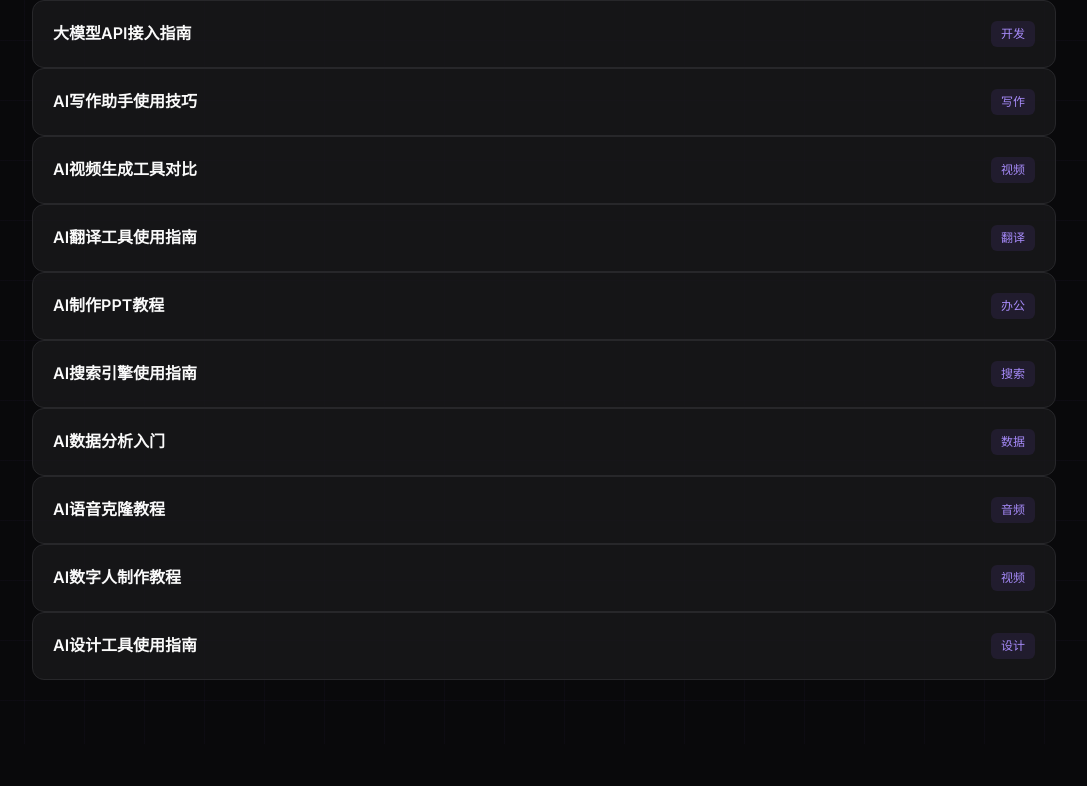
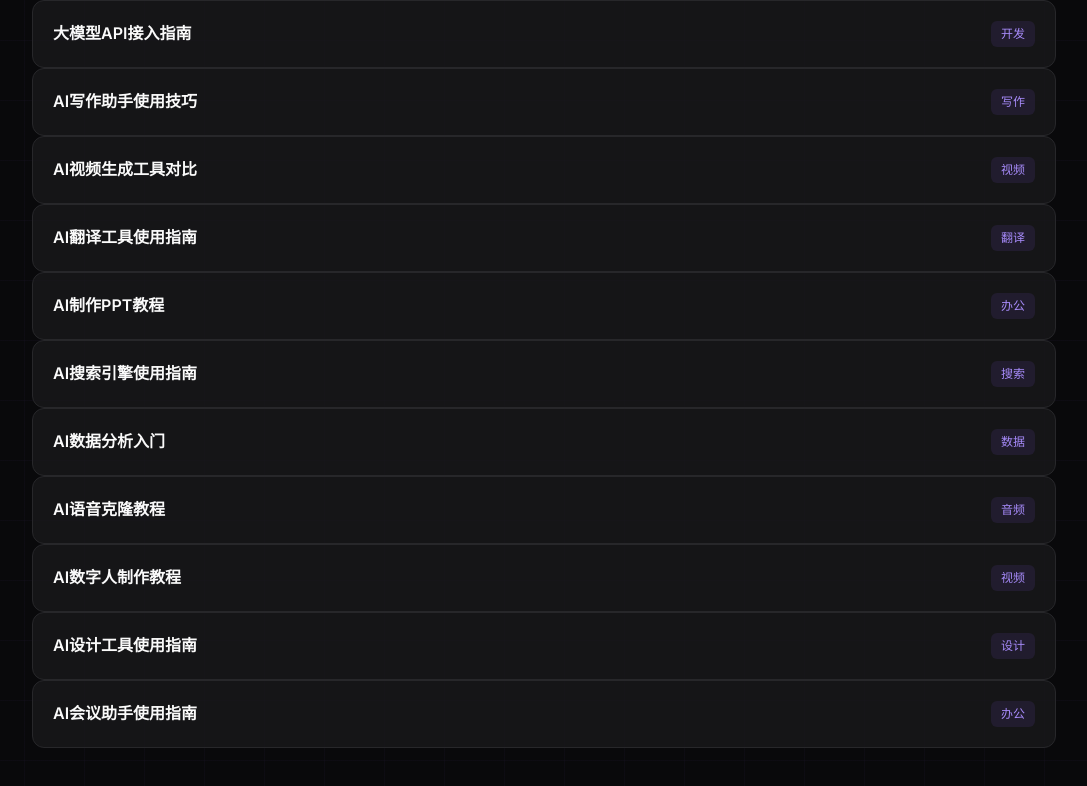
Before and after one commit to uncle-light/deepzd, a Next.js app: page /tutorials in a window 1280 px wide. Shown: the part 740-1526 px from the top of the page, without its empty margins (96-1183 px from the left). Before the commit the page ends 1484 px from the top, so only its background shows below. Built offline with nearby package versions, Linux system fonts and the light colour scheme.

Commit message:
feat: 添加AI会议教程

```diff
--- a/src/app/data/tutorials.ts
+++ b/src/app/data/tutorials.ts
@@ -285,4 +285,18 @@ Suno 是AI音乐生成工具。
 
 海报设计、Logo生成、UI设计`
   },
+  {
+    slug: "ai-meeting",
+    title: "AI会议助手使用指南",
+    tag: "办公",
+    content: `## 推荐工具
+
+- Otter.ai
+- Fireflies
+- tl;dv
+
+## 核心功能
+
+自动转录、摘要生成、行动项提取`
+  },
 ];
```
